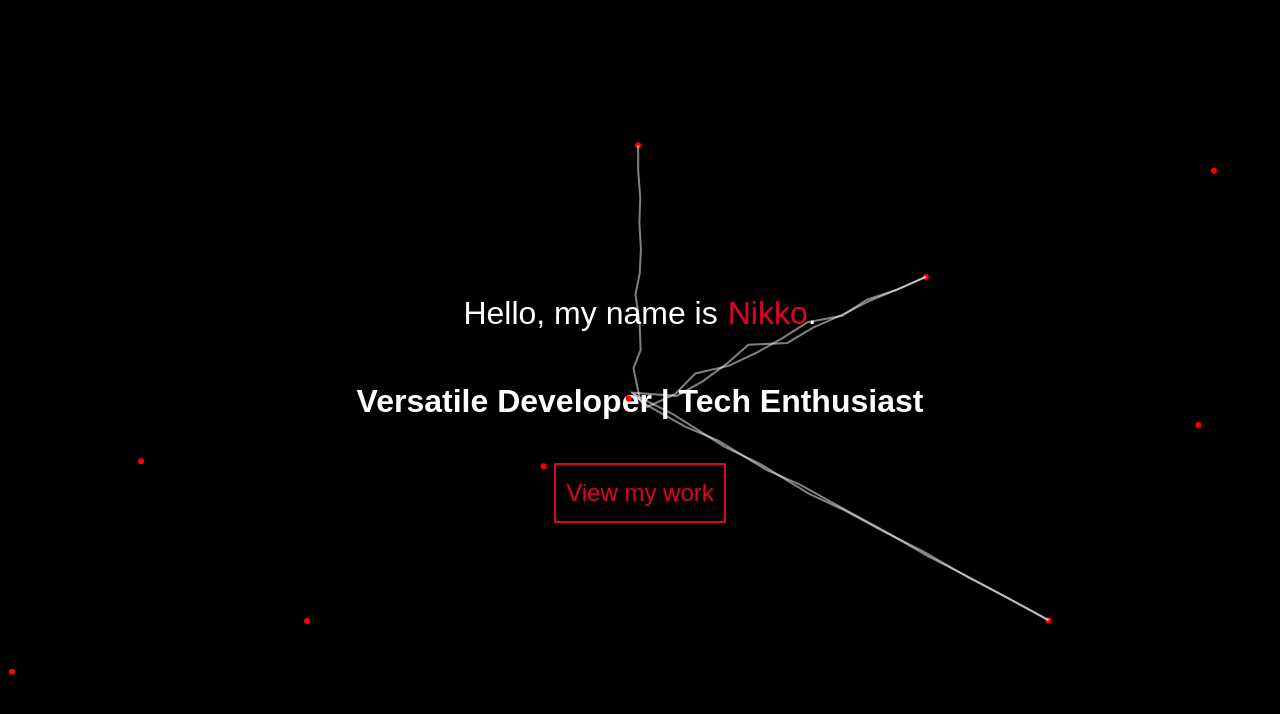
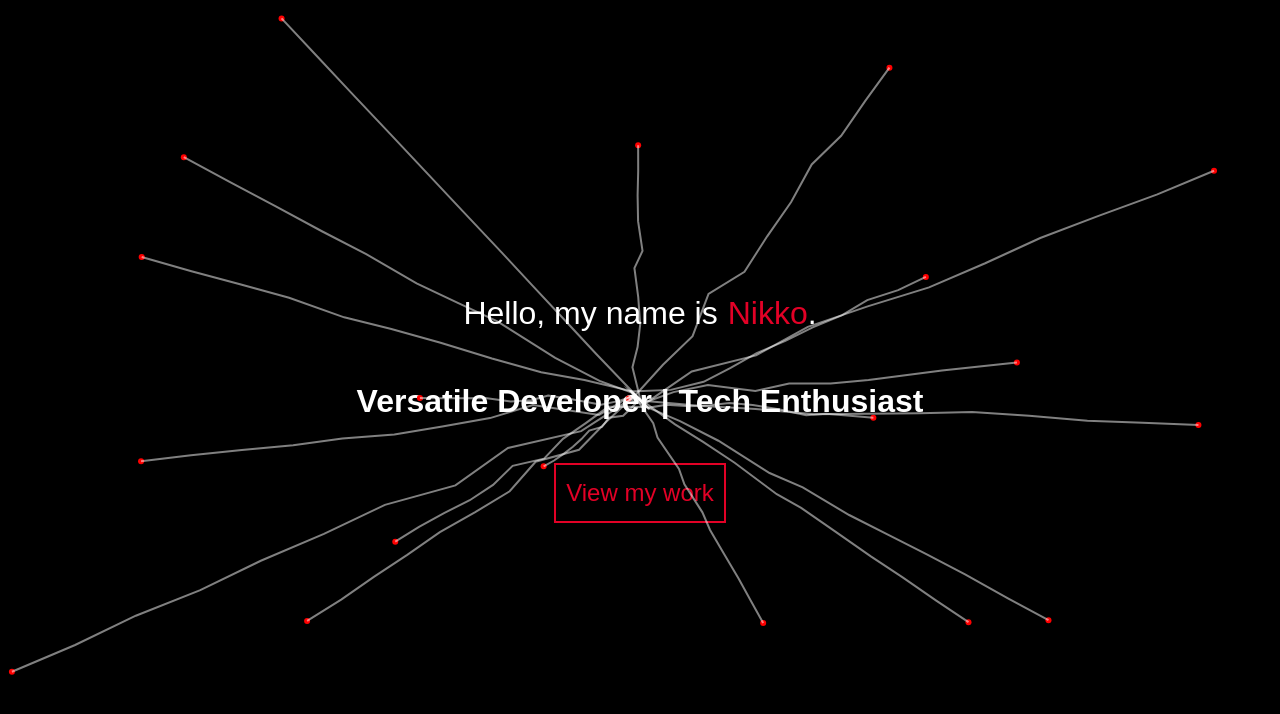
Before and after one commit to Nikko-Thorne/portfolio, a plain HTML site: page main.html in a window 1280 px wide. Shown: the top 714 px of the page. Drawn offline with Linux system fonts and the light colour scheme.

Commit message:
plasma.js update

```diff
--- a/css/main.css
+++ b/css/main.css
@@ -15,7 +15,7 @@ html {
   display: flex;
   height: 100vh;
   width: 100vw;
-  z-index: 999;
+  z-index: 1;
 }
 
 .canvas {
@@ -26,12 +26,14 @@ html {
   height: 100vh;
   width: 100vw;
   overflow: hidden;
+  z-index: 0;
 }
 
 canvas#plasma {
   height: 100vh;
   width: 100vw;
   overflow: hidden;
+  z-index: 0;
 }
 
 .hero-heading {
@@ -42,7 +44,7 @@ canvas#plasma {
   align-content: center;
   height: 100vh;
   width: 100vw;
-
+  z-index: 1;
 }
 
 .hero-h1 {
--- a/plasma.js
+++ b/plasma.js
@@ -10,7 +10,7 @@ let mouseX = null;
 let mouseY = null;
 
 const particles = [];
-const particleCount = 10;
+const particleCount = 20;
 
 // Create particles
 for (let i = 0; i < particleCount; i++) {
@@ -69,11 +69,9 @@ function drawParticles() {
 function drawPlasmaOrb() {
   ctx.clearRect(0, 0, canvas.width, canvas.height);
   drawParticles();
-  for (let i = 0; i < 5; i++) {
-    const targetParticle =
-      particles[Math.floor(Math.random() * particles.length)]; // Select random particles to shock
+  particles.forEach((targetParticle) => {
     drawLightning(centerX, centerY, targetParticle.x, targetParticle.y, 10);
-  }
+  });
 }
 
 function animate() {
```
